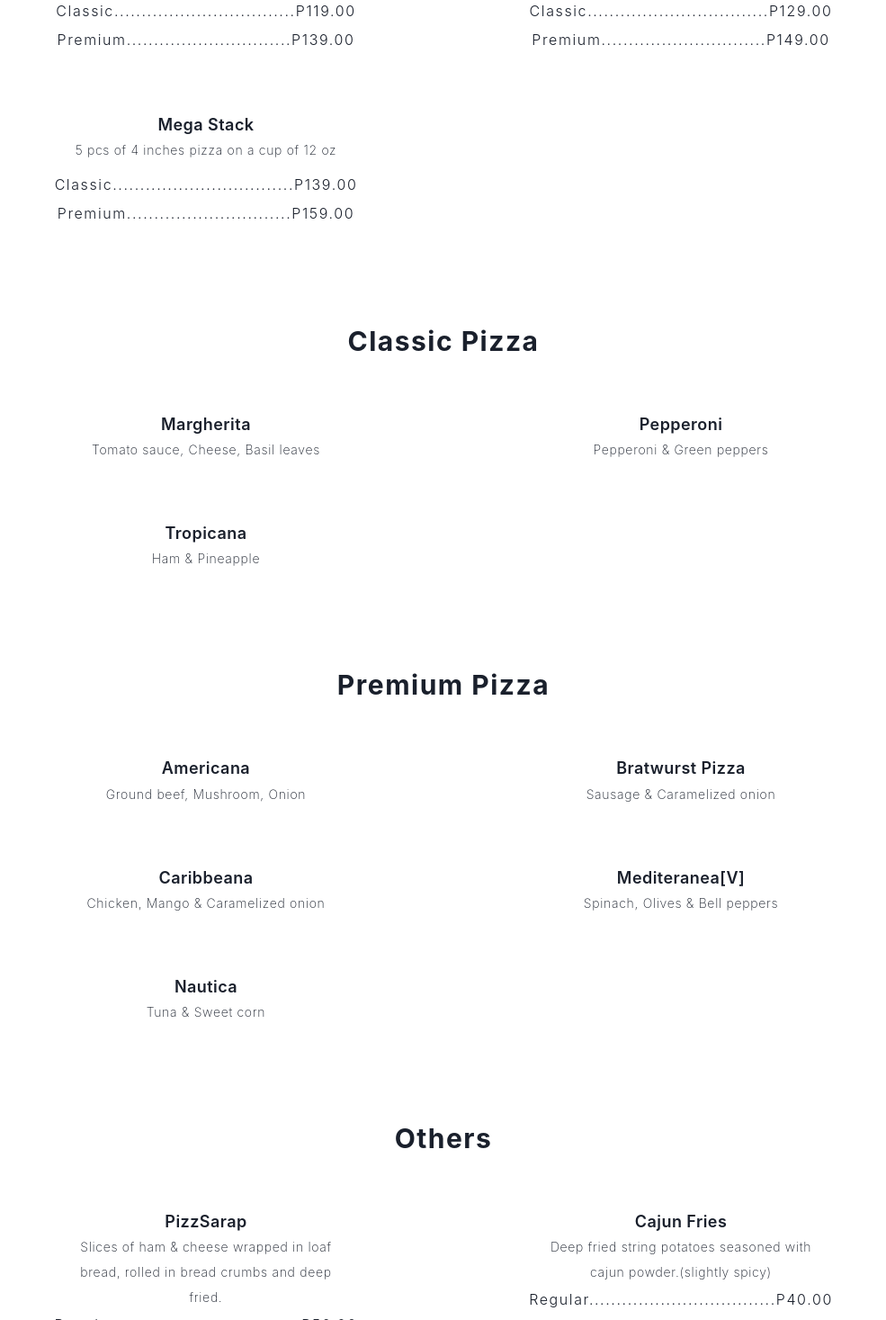
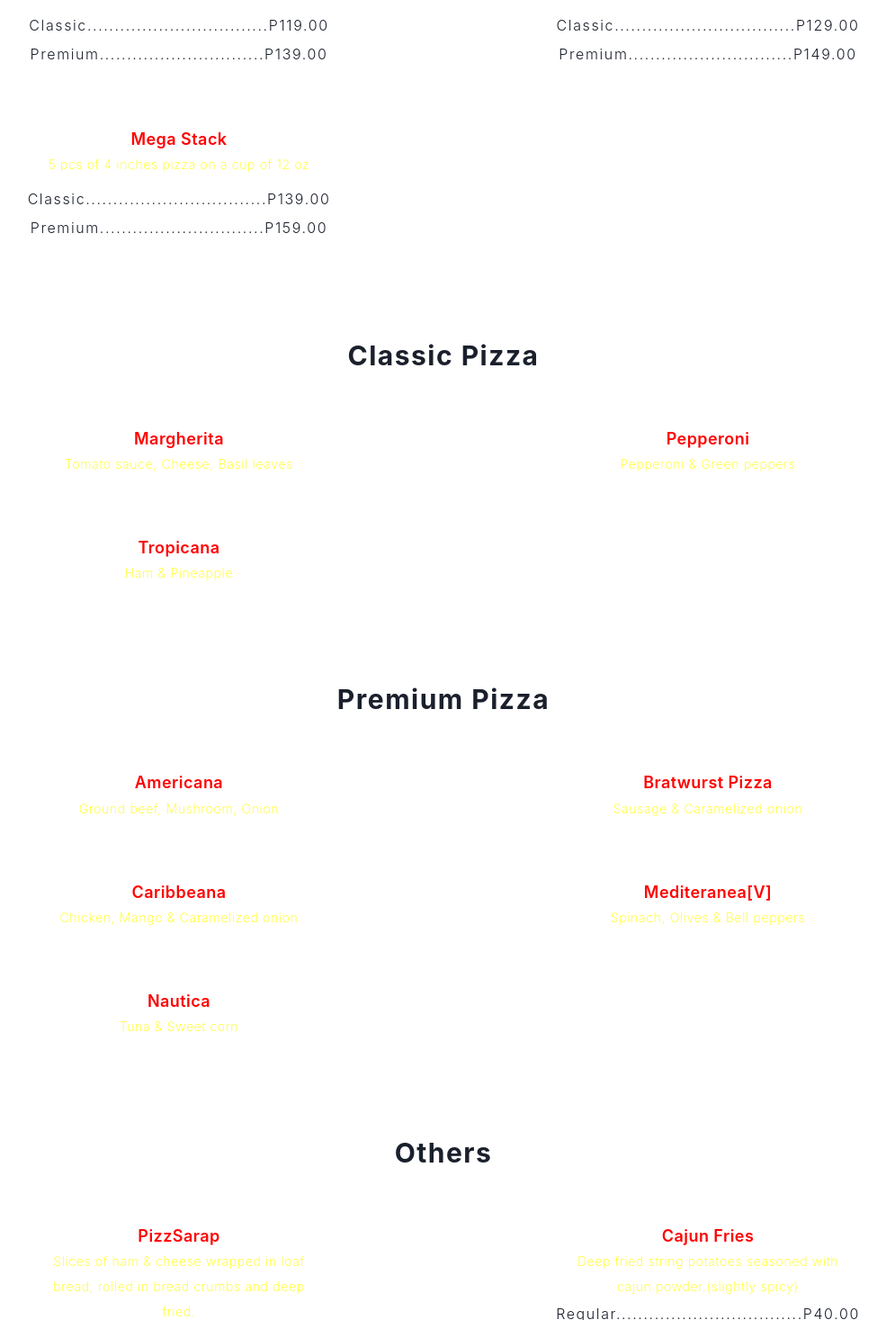
Before and after one commit to jhigger/pizzastack2, a React (Vite) app: page /menu in a window 1280 px wide. Shown: the part 703-2170 px from the top of the page at 90% size, without its empty margins (147-1132 px from the left). Built offline with nearby package versions, Linux system fonts and the light colour scheme.

Commit message:
refactored

```diff
--- a/src/components/Header/Navbar.jsx
+++ b/src/components/Header/Navbar.jsx
@@ -28,6 +28,7 @@ const NavLink = ({to, text}) => {
 					boxShadow: '0',
 					bg: '#28324B'
 				}}
+				color="white"
 			>
 				{text}
 			</Button>
--- a/src/pages/Menu.jsx
+++ b/src/pages/Menu.jsx
@@ -47,6 +47,7 @@ const PizzaPrices = ({products}) => {
 							fontWeight="semibold"
 							lineHeight="tall"
 							letterSpacing="wide"
+							color="red"
 						>
 							{product.name}
 						</chakra.h3>
@@ -56,6 +57,7 @@ const PizzaPrices = ({products}) => {
 							lineHeight="taller"
 							letterSpacing="wider"
 							mb="2"
+							color="yellow"
 						>
 							{product.desc}
 						</chakra.p>
@@ -95,6 +97,7 @@ const Specialties = ({products}) => {
 							fontWeight="semibold"
 							lineHeight="tall"
 							letterSpacing="wide"
+							color="red"
 						>
 							{product.name}
 						</chakra.h3>
@@ -103,6 +106,7 @@ const Specialties = ({products}) => {
 							fontWeight="thin"
 							lineHeight="taller"
 							letterSpacing="wider"
+							color="yellow"
 						>
 							{product.desc}
 						</chakra.p>
@@ -131,6 +135,7 @@ const Others = ({products}) => {
 							fontWeight="semibold"
 							lineHeight="tall"
 							letterSpacing="wide"
+							color="red"
 						>
 							{product.name}
 						</chakra.h3>
@@ -141,6 +146,7 @@ const Others = ({products}) => {
 								lineHeight="taller"
 								letterSpacing="wider"
 								w={'xs'}
+								color="yellow"
 							>
 								{product.desc}
 							</chakra.p>
@@ -176,7 +182,8 @@ export default function Menu() {
 	return (
 		<Flex
 			bg={useColorModeValue('#F9FAFB', 'gray.600')}
-			p={20}
+			py={24}
+			px={5}
 			w="auto"
 			justifyContent="center"
 			alignItems="center"
```
